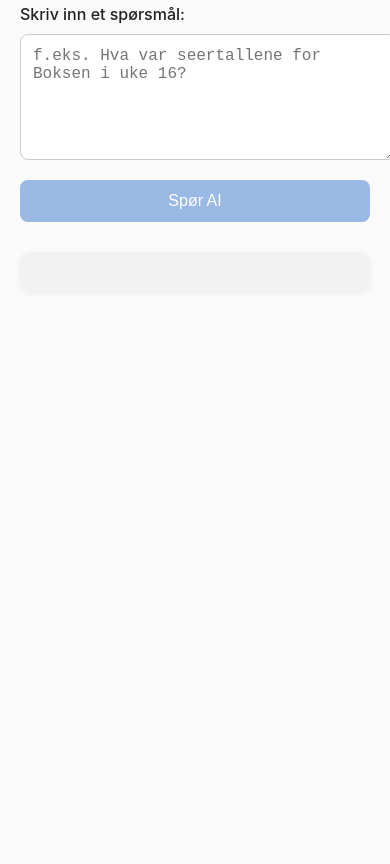
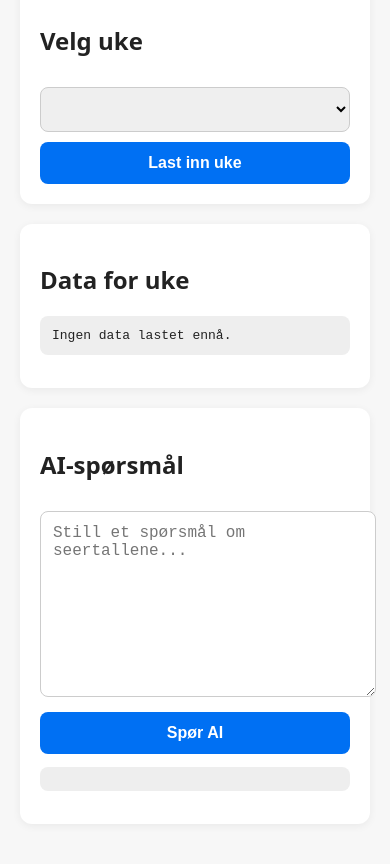
Before and after one commit to ArildBru/seertall, a website: page public/analyse.html in a window 390 px wide. Shown: the part 93-957 px from the top of the page. Before the commit the page ends 844 px from the top, so only its background shows below. Drawn offline with Linux system fonts and the light colour scheme; no server answers.

Commit message:
Update analyse.html

```diff
--- a/public/analyse.html
+++ b/public/analyse.html
@@ -2,153 +2,136 @@
 <html lang="no">
 <head>
   <meta charset="UTF-8" />
-  <title>Analyse</title>
-
+  <title>Analyse – Seertall</title>
+  <meta name="viewport" content="width=device-width, initial-scale=1" />
   <style>
     body {
-      font-family: -apple-system, BlinkMacSystemFont, "Segoe UI", Roboto, sans-serif;
-      padding: 40px;
-      max-width: 700px;
-      margin: 0 auto;
+      font-family: system-ui, sans-serif;
+      margin: 0;
+      padding: 20px;
+      background: #f7f7f7;
       color: #222;
-      background: #fafafa;
     }
 
-    h2 {
+    h1 {
+      margin-top: 0;
       font-size: 28px;
-      margin-bottom: 20px;
       font-weight: 600;
     }
 
-    label {
+    .card {
+      background: white;
+      padding: 20px;
+      border-radius: 12px;
+      box-shadow: 0 2px 8px rgba(0,0,0,0.06);
+      margin-bottom: 20px;
+    }
+
+    select, button, textarea {
+      width: 100%;
+      padding: 12px;
+      margin-top: 10px;
+      border-radius: 8px;
+      border: 1px solid #ccc;
       font-size: 16px;
-      font-weight: 500;
+    }
+
+    button {
+      background: #0070f3;
+      color: white;
+      border: none;
+      cursor: pointer;
+      font-weight: 600;
+    }
+
+    button:hover {
+      background: #0059c9;
     }
 
     textarea {
-      width: 100%;
-      height: 120px;
-      margin-top: 10px;
-      padding: 12px;
-      font-size: 16px;
-      border-radius: 8px;
-      border: 1px solid #ccc;
+      height: 160px;
       resize: vertical;
-      background: white;
     }
 
-    button {
-      margin-top: 16px;
-      padding: 12px 22px;
-      font-size: 16px;
-      border: none;
+    pre {
+      background: #eee;
+      padding: 12px;
       border-radius: 8px;
-      background: #1a73e8;
-      color: white;
-      cursor: pointer;
-      font-weight: 500;
-    }
-
-    button:disabled {
-      background: #9bb9e5;
-      cursor: default;
-    }
-
-    #answer {
-      margin-top: 30px;
-      padding: 20px;
-      background: #f2f2f2;
-      border-radius: 10px;
-      font-size: 18px;
-      line-height: 1.5;
-      white-space: pre-wrap;
-      box-shadow: 0 2px 6px rgba(0,0,0,0.05);
-    }
-
-    #loading {
-      margin-top: 20px;
-      font-style: italic;
-      font-size: 16px;
-      color: #555;
-    }
-
-    @media (max-width: 600px) {
-      body { padding: 20px; }
-      textarea { height: 100px; }
-      button { width: 100%; }
+      overflow-x: auto;
     }
   </style>
 </head>
 
 <body>
 
-<h2>Analyse</h2>
+  <h1>Analyse</h1>
 
-<label for="question">Skriv inn et spørsmål:</label>
-<textarea id="question" placeholder="f.eks. Hva var seertallene for Boksen i uke 16?"></textarea>
+  <!-- Velg uke -->
+  <div class="card">
+    <h2>Velg uke</h2>
+    <select id="weekSelect"></select>
+    <button onclick="loadWeek()">Last inn uke</button>
+  </div>
 
-<button id="askBtn" onclick="askAI()">Spør AI</button>
+  <!-- Data -->
+  <div class="card">
+    <h2>Data for uke</h2>
+    <pre id="weekData">Ingen data lastet ennå.</pre>
+  </div>
 
-<div id="loading"></div>
-<div id="answer"></div>
+  <!-- AI -->
+  <div class="card">
+    <h2>AI-spørsmål</h2>
+    <textarea id="question" placeholder="Still et spørsmål om seertallene..."></textarea>
+    <button onclick="askAI()">Spør AI</button>
+    <pre id="aiAnswer"></pre>
+  </div>
 
 <script>
-let allData = [];
+  // Hent liste over uker fra Azure
+  async function loadWeeks() {
+    const res = await fetch("/api/list-week-files");
+    const data = await res.json();
 
-// Laster data i bakgrunnen uten å vise meldinger
-async function loadAllData() {
-  const button = document.getElementById("askBtn");
-  button.disabled = true;
+    const select = document.getElementById("weekSelect");
+    select.innerHTML = "";
 
-  const listRes = await fetch("/api/list-week-files");
-  const listJson = await listRes.json();
-
-  if (!listJson.ok) return;
-
-  const files = listJson.files;
-  const loaded = [];
-
-  for (const file of files) {
-    const res = await fetch(`/api/get-week-file?filename=${file}`);
-    const json = await res.json();
-    if (json.ok && Array.isArray(json.data)) loaded.push(...json.data);
+    data.files
+      .map(f => f.replace("uke-", "").replace(".json", ""))
+      .sort((a, b) => Number(a) - Number(b))
+      .forEach(week => {
+        const opt = document.createElement("option");
+        opt.value = week;
+        opt.textContent = "Uke " + week;
+        select.appendChild(opt);
+      });
   }
 
-  allData = loaded;
-  button.disabled = false;
-}
+  // Hent én uke
+  async function loadWeek() {
+    const week = document.getElementById("weekSelect").value;
+    const res = await fetch(`/api/get-week-file?week=${week}`);
+    const data = await res.json();
 
-async function askAI() {
-  const question = document.getElementById("question").value.trim();
-  if (!question) return;
-
-  if (allData.length === 0) {
-    document.getElementById("answer").innerText =
-      "Data lastes fortsatt — prøv igjen om et øyeblikk.";
-    return;
+    document.getElementById("weekData").textContent =
+      JSON.stringify(data.rows, null, 2);
   }
 
-  document.getElementById("answer").innerText = "";
-  document.getElementById("loading").innerText = "Tenker…";
+  // AI-spørring
+  async function askAI() {
+    const question = document.getElementById("question").value;
 
-  const response = await fetch("/api/ask", {
-    method: "POST",
-    headers: { "Content-Type": "application/json" },
-    body: JSON.stringify({ question, data: allData })
-  });
+    const res = await fetch("/api/ask", {
+      method: "POST",
+      headers: { "Content-Type": "application/json" },
+      body: JSON.stringify({ question })
+    });
 
-  const result = await response.json();
+    const data = await res.json();
+    document.getElementById("aiAnswer").textContent = data.answer;
+  }
 
-  document.getElementById("loading").innerText = "";
-
-  if (result.ok) {
-    document.getElementById("answer").innerText = result.answer;
-  } else {
-    document.getElementById("answer").innerText = "Feil: " + result.error;
-  }
-}
-
-loadAllData();
+  loadWeeks();
 </script>
 
 </body>
```
